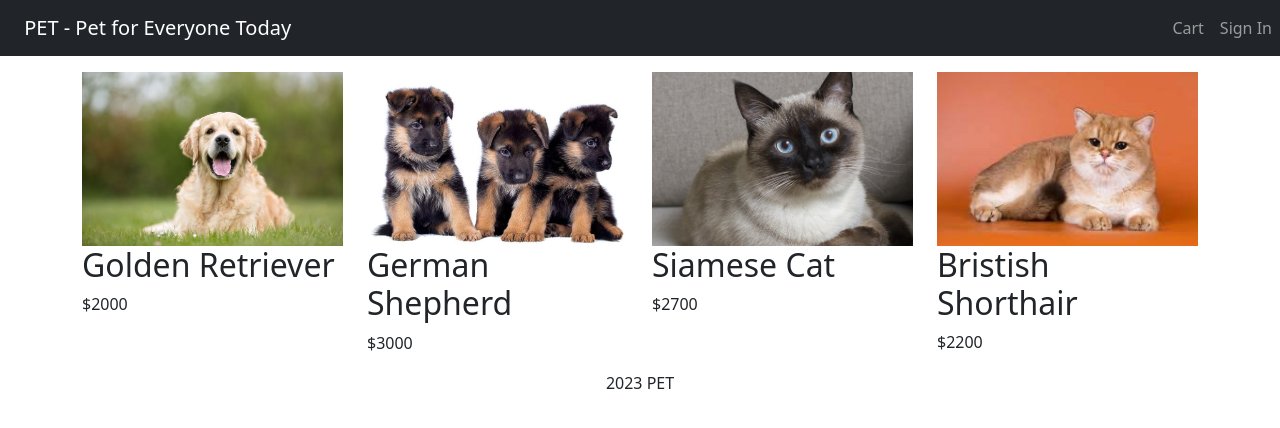
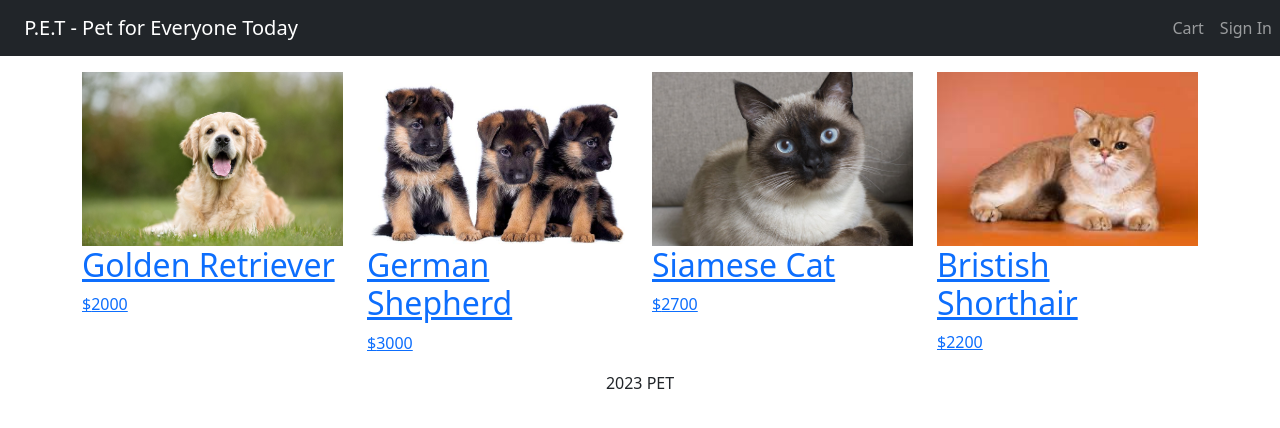
Before and after one commit to bengyh/Project-4---PET, a React (Vite) app in the folder pet/: page / in a window 1280 px wide. Shown: the top 428 px of the page. Built offline with nearby package versions, Linux system fonts and the light colour scheme.

Commit message:
create base routes

```diff
--- a/pet/index.html
+++ b/pet/index.html
@@ -4,7 +4,7 @@
     <meta charset="UTF-8" />
     <link rel="icon" type="image/svg+xml" href="/vite.svg" />
     <meta name="viewport" content="width=device-width, initial-scale=1.0" />
-    <title>Vite + React + TS</title>
+    <title>P.E.T</title>
   </head>
   <body>
     <div id="root"></div>
--- a/pet/package.json
+++ b/pet/package.json
@@ -13,7 +13,8 @@
     "bootstrap": "^5.2.3",
     "react": "^18.2.0",
     "react-bootstrap": "^2.7.4",
-    "react-dom": "^18.2.0"
+    "react-dom": "^18.2.0",
+    "react-router-dom": "^6.11.1"
   },
   "devDependencies": {
     "@types/react": "^18.0.28",
--- a/pet/src/App.tsx
+++ b/pet/src/App.tsx
@@ -1,12 +1,12 @@
-import { Col, Container, Nav, Navbar, Row } from 'react-bootstrap';
-import { sampleProducts } from './data';
+import { Container, Nav, Navbar } from 'react-bootstrap';
+import { Outlet } from 'react-router-dom';
 
 function App() {
   return (
     <div className="d-flex flex-column vh-100">
       <Navbar bg="dark" variant="dark" expand="lg">
         <Container>
-          <Navbar.Brand>PET - Pet for Everyone Today</Navbar.Brand>
+          <Navbar.Brand>P.E.T - Pet for Everyone Today</Navbar.Brand>
         </Container>
         <Nav>
           <a href="/cart" className="nav-link">
@@ -19,19 +19,7 @@ function App() {
       </Navbar>
       <main>
         <Container className="mt-3">
-          <Row>
-            {sampleProducts.map((product) => (
-              <Col key={product.slug} sm={6} md={4} lg={3}>
-                <img
-                  src={product.image}
-                  alt={product.name}
-                  className="product-image"
-                />
-                <h2>{product.name}</h2>
-                <p>${product.price}</p>
-              </Col>
-            ))}
-          </Row>
+          <Outlet />
         </Container>
       </main>
       <footer>
--- a/pet/src/main.tsx
+++ b/pet/src/main.tsx
@@ -1,11 +1,28 @@
 import React from 'react';
 import ReactDOM from 'react-dom/client';
 import 'bootstrap/dist/css/bootstrap.min.css';
-import App from './App.tsx';
+import {
+  createBrowserRouter,
+  createRoutesFromElements,
+  Route,
+  RouterProvider,
+} from 'react-router-dom';
+import App from './App';
 import './index.css';
+import HomePage from './pages/HomePage';
+import ProductPage from './pages/ProductPage';
+
+const router = createBrowserRouter(
+  createRoutesFromElements(
+    <Route path="/" element={<App />}>
+      <Route index={true} element={<HomePage />} />
+      <Route path="product/:slug" element={<ProductPage />} />
+    </Route>
+  )
+);
 
 ReactDOM.createRoot(document.getElementById('root') as HTMLElement).render(
   <React.StrictMode>
-    <App />
+    <RouterProvider router={router} />
   </React.StrictMode>
 );
--- /dev/null
+++ b/pet/src/pages/HomePage.tsx
@@ -0,0 +1,23 @@
+import { Col, Row } from 'react-bootstrap';
+import { Link } from 'react-router-dom';
+import { sampleProducts } from '../data';
+
+export default function HomePage() {
+  return (
+    <Row>
+      {sampleProducts.map((product) => (
+        <Col key={product.slug} sm={6} md={4} lg={3}>
+          <Link to={'/product/' + product.slug}>
+            <img
+              src={product.image}
+              alt={product.name}
+              className="product-image"
+            />
+            <h2>{product.name}</h2>
+            <p>${product.price}</p>
+          </Link>
+        </Col>
+      ))}
+    </Row>
+  );
+}
--- /dev/null
+++ b/pet/src/pages/ProductPage.tsx
@@ -0,0 +1,5 @@
+import React from 'react';
+
+export default function ProductPage() {
+  return <div>ProductPage</div>;
+}
--- a/pet/src/types/Product.ts
+++ b/pet/src/types/Product.ts
@@ -3,7 +3,7 @@ export type Product = {
   slug: string;
   image: string;
   category: string;
-  brand: string;
+  bread: string;
   price: number;
   countInStock: number;
   description: string;
--- a/pet/tsconfig.json
+++ b/pet/tsconfig.json
@@ -6,7 +6,7 @@
     "skipLibCheck": true,
 
     /* Bundler mode */
-    "moduleResolution": "bundler",
+    "moduleResolution": "node",
     "allowImportingTsExtensions": true,
     "resolveJsonModule": true,
     "isolatedModules": true,
```
Also changed, not shown: 1 other file (tests, documents, lock files or other folders).
